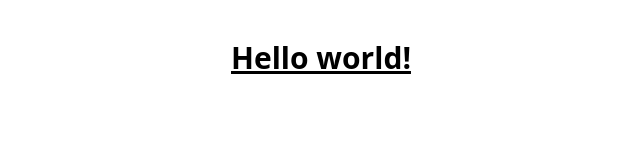
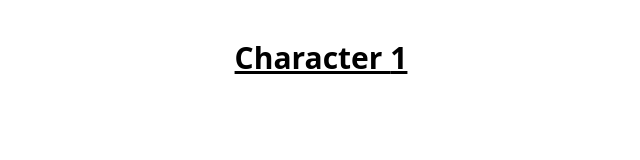
Before and after one commit to guiluchesi/rick-n-morty-front, a React (Vite) app: page /character/1 in a window 1280 px wide. Shown: the top 160 px of the page, without its empty margins (319-959 px from the left). Built offline with nearby package versions, Linux system fonts and the light colour scheme.

Commit message:
feat: router schema

```diff
--- a/src/App.tsx
+++ b/src/App.tsx
@@ -1,8 +1,16 @@
+import { Routes, Route, Navigate } from 'react-router-dom'
+import NotFound from './components/NotFound'
+import Listing from './pages/Listing'
+import Character from './pages/Character'
+
 const App = () => {
   return (
-    <h1 className='text-3xl font-bold underline text-center mt-10'>
-      Hello world!
-    </h1>
+    <Routes>
+      <Route path='/' element={<Listing />} />
+      <Route path='/character' element={<Navigate replace to='/' />} />
+      <Route path='/character/:charName' element={<Character />} />
+      <Route path='*' element={<NotFound />} />
+    </Routes>
   )
 }
 
--- /dev/null
+++ b/src/components/NotFound.tsx
@@ -0,0 +1,7 @@
+const NotFound = () => (
+  <h1 className='text-3xl font-bold underline text-center mt-10'>
+    Not Found!
+  </h1>
+)
+
+export default NotFound
--- a/src/main.tsx
+++ b/src/main.tsx
@@ -1,11 +1,15 @@
 import React from 'react'
 import ReactDOM from 'react-dom'
+import { BrowserRouter } from 'react-router-dom'
+
 import './index.css'
 import App from './App'
 
 ReactDOM.render(
-  <React.StrictMode>
-    <App />
-  </React.StrictMode>,
+  <BrowserRouter>
+    <React.StrictMode>
+      <App />
+    </React.StrictMode>
+  </BrowserRouter>,
   document.getElementById('root')
 )
--- /dev/null
+++ b/src/pages/Character.tsx
@@ -0,0 +1,13 @@
+import { useParams } from 'react-router-dom'
+
+const Character = () => {
+  const { charName } = useParams()
+
+  return (
+    <h1 className='text-3xl font-bold underline text-center mt-10'>
+      Character {charName}
+    </h1>
+  )
+}
+
+export default Character
--- /dev/null
+++ b/src/pages/Listing.tsx
@@ -0,0 +1,7 @@
+const Listing = () => (
+  <h1 className='text-3xl font-bold underline text-center mt-10'>
+    Listing
+  </h1>
+)
+
+export default Listing
```
